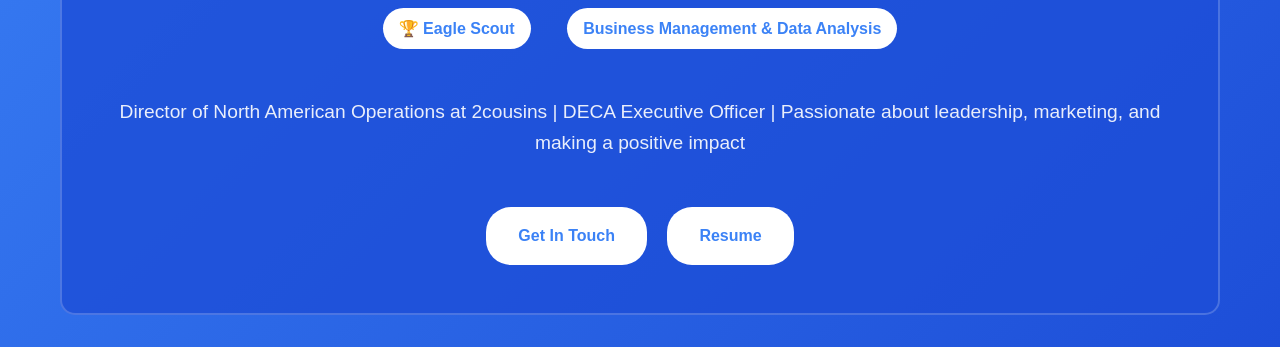
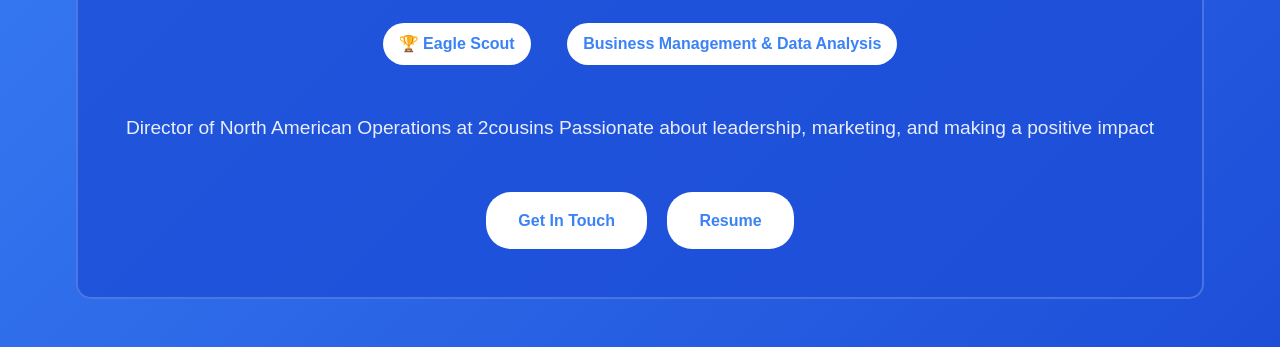
Before and after one commit to Dixit-Ishaan/ishaan-dixit-portfolio, a plain HTML site: page index.html in a window 1280 px wide. Shown: the part 453-800 px from the top of the page. Drawn offline with Linux system fonts and the light colour scheme.

Commit message:
Update index.html

```diff
--- a/index.html
+++ b/index.html
@@ -566,7 +566,7 @@
                     <span class="badge">🏆 Eagle Scout</span>
                     <span class="badge">Business Management & Data Analysis</span>
                 </div>
-                <p>Director of North American Operations at 2cousins | DECA Executive Officer | Passionate about leadership, marketing, and making a positive impact</p>
+                <p>Director of North American Operations at 2cousins  Passionate about leadership, marketing, and making a positive impact</p>
                 <a href="#contact" class="btn">Get In Touch</a>
 <a href="Ishaan Dixit Resume (2).pdf" download class="btn btn-secondary" style="margin-left: 1rem;">Resume</a>
 
```
